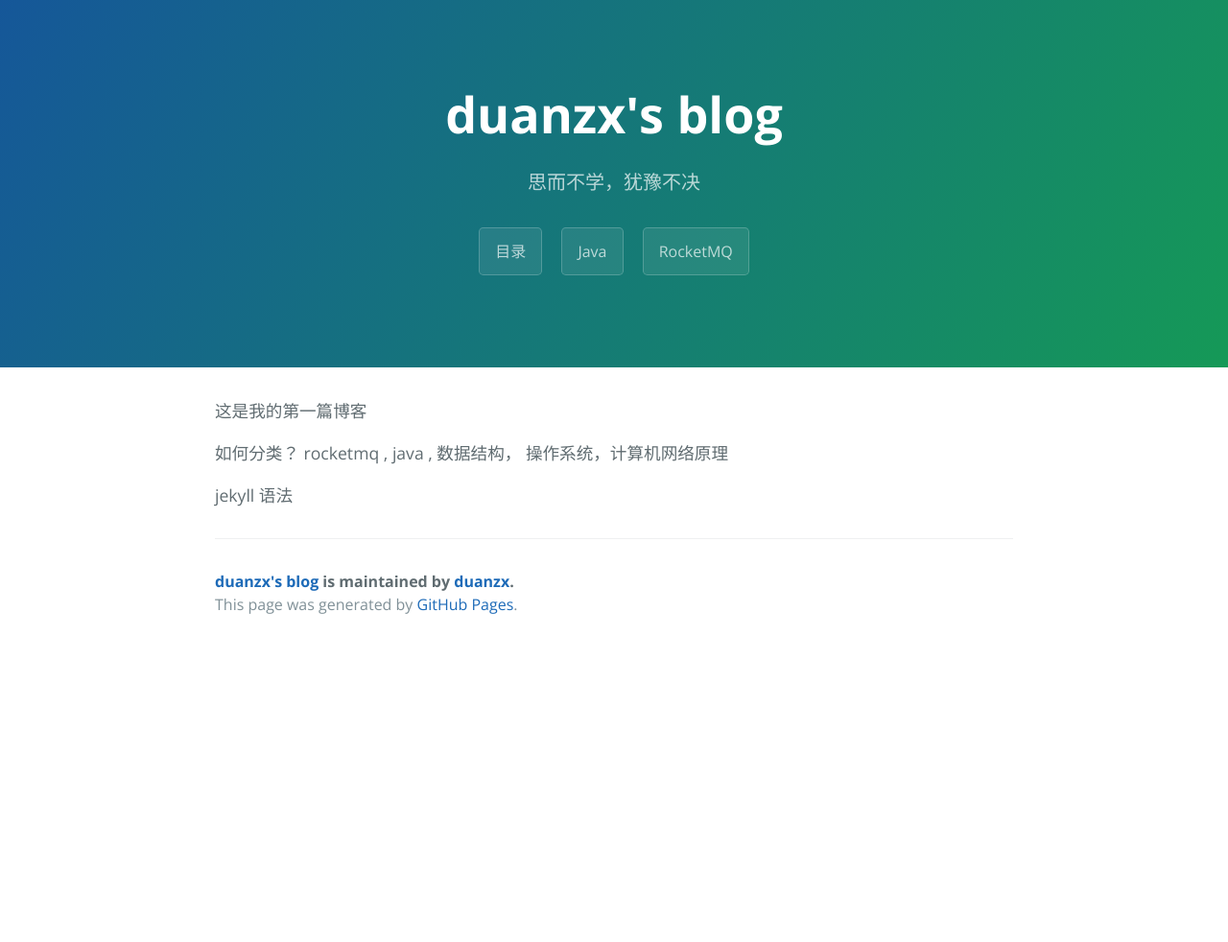
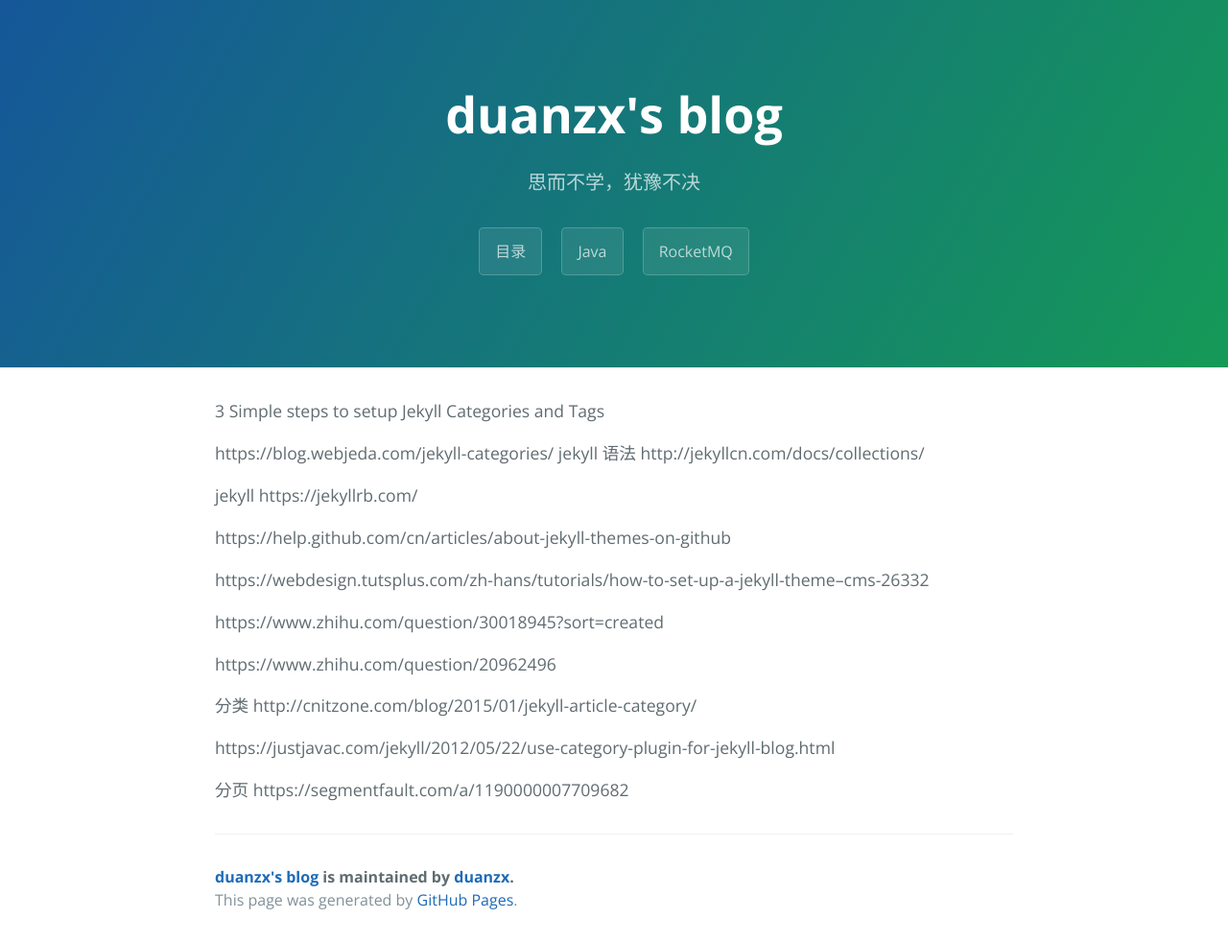
Before and after one commit to duanzx/duanzx.github.io, a Jekyll site: the page built from _posts/2019-08-11-构建github jekyll博客.md, in a window 1280 px wide. Shown: the whole page at 96% size. Built offline with Jekyll 4.4.1, drawn with Linux system fonts in a browser that asks for light colours; before the commit the page ends 900 px from its top, so only the background shows below that.

Commit message:
初始化

```diff
--- a/_posts/2019-08-11-构建github jekyll博客.md
+++ b/_posts/2019-08-11-构建github jekyll博客.md
@@ -1,10 +1,29 @@
 ---
 layout: default
 title:  "使用github pages 构建jekyll blog !"
-categories: [Java,RocketMQ]
+categories: [jekyll]
 ---
-这是我的第一篇博客
 
-如何分类？ rocketmq  , java ,  数据结构， 操作系统，计算机网络原理
+3 Simple steps to setup Jekyll Categories and Tags
 
+https://blog.webjeda.com/jekyll-categories/
 jekyll 语法
+http://jekyllcn.com/docs/collections/
+
+jekyll  https://jekyllrb.com/
+
+https://help.github.com/cn/articles/about-jekyll-themes-on-github
+
+https://webdesign.tutsplus.com/zh-hans/tutorials/how-to-set-up-a-jekyll-theme--cms-26332
+
+https://www.zhihu.com/question/30018945?sort=created
+
+https://www.zhihu.com/question/20962496
+
+分类
+http://cnitzone.com/blog/2015/01/jekyll-article-category/
+
+https://justjavac.com/jekyll/2012/05/22/use-category-plugin-for-jekyll-blog.html
+
+分页
+https://segmentfault.com/a/1190000007709682
```
